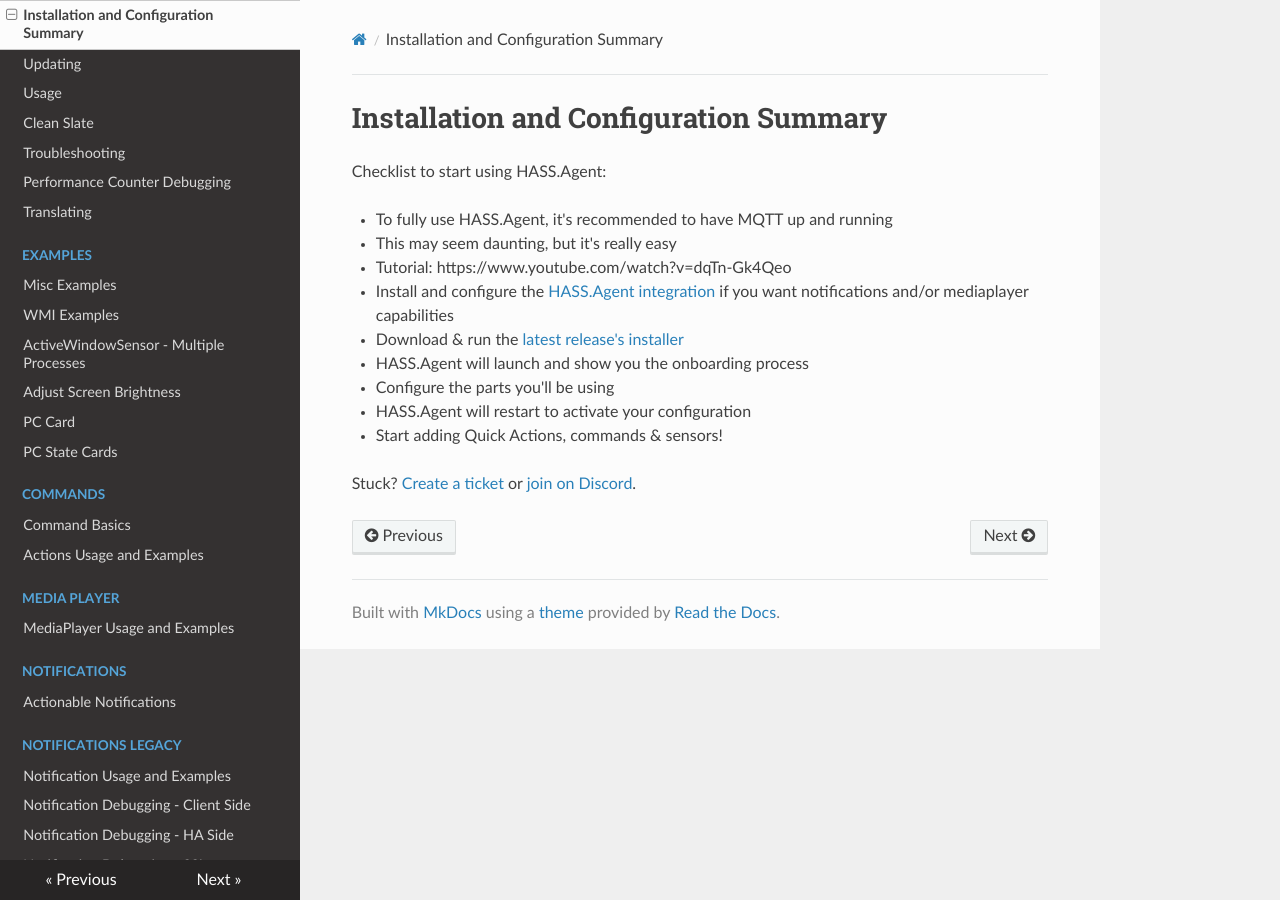
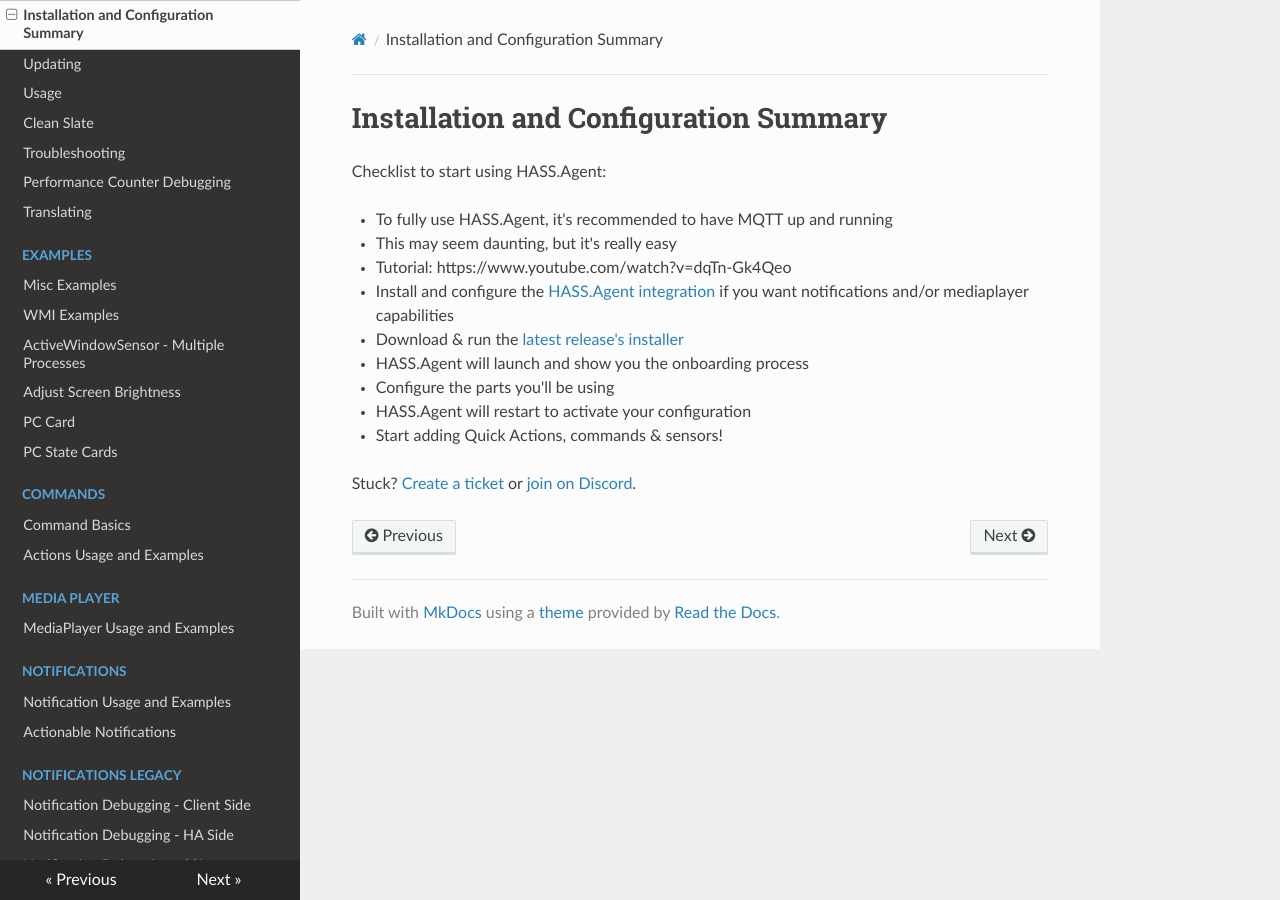
Before and after one commit to LAB02-Admin/HASS.Agent-Docs, an MkDocs documentation site: the page built from docs/installation-and-configuration-summary.md, in a window 1280 px wide. Built offline with MkDocs 1.6.1, drawn with Linux system fonts in a browser that asks for light colours; nearby versions of some CDN libraries; part of the change alters nothing that is shown.

```diff
--- a/mkdocs.yml
+++ b/mkdocs.yml
@@ -30,9 +30,9 @@ nav:
     - 'Media Player':
       - 'mediaplayer/mediaplayer-usage-and-examples.md'
     - 'Notifications':
+      - 'notifications/notification-usage-and-examples.md'
       - 'notifications/new/notification-actionable.md'
     - 'Notifications Legacy':
-      - 'notifications/notification-usage-and-examples.md'
       - 'notifications/notification-debugging-client-side.md'
       - 'notifications/notification-debugging-ha-side.md'
       - 'notifications/notification-debugging-ssl.md'
```
